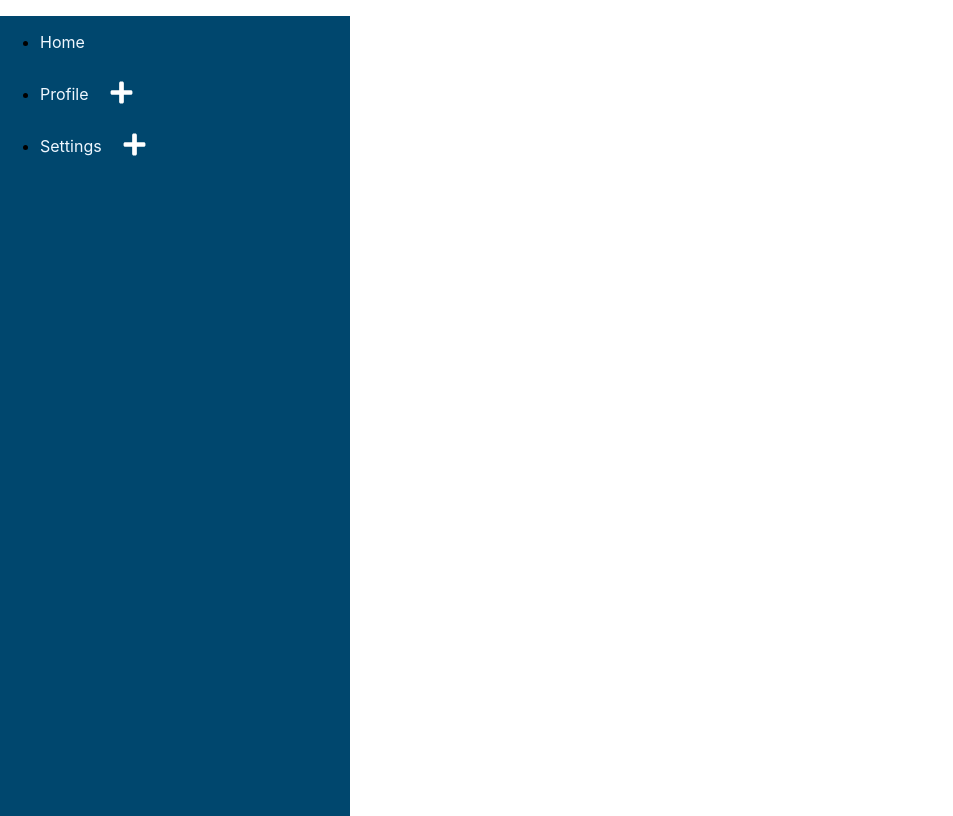
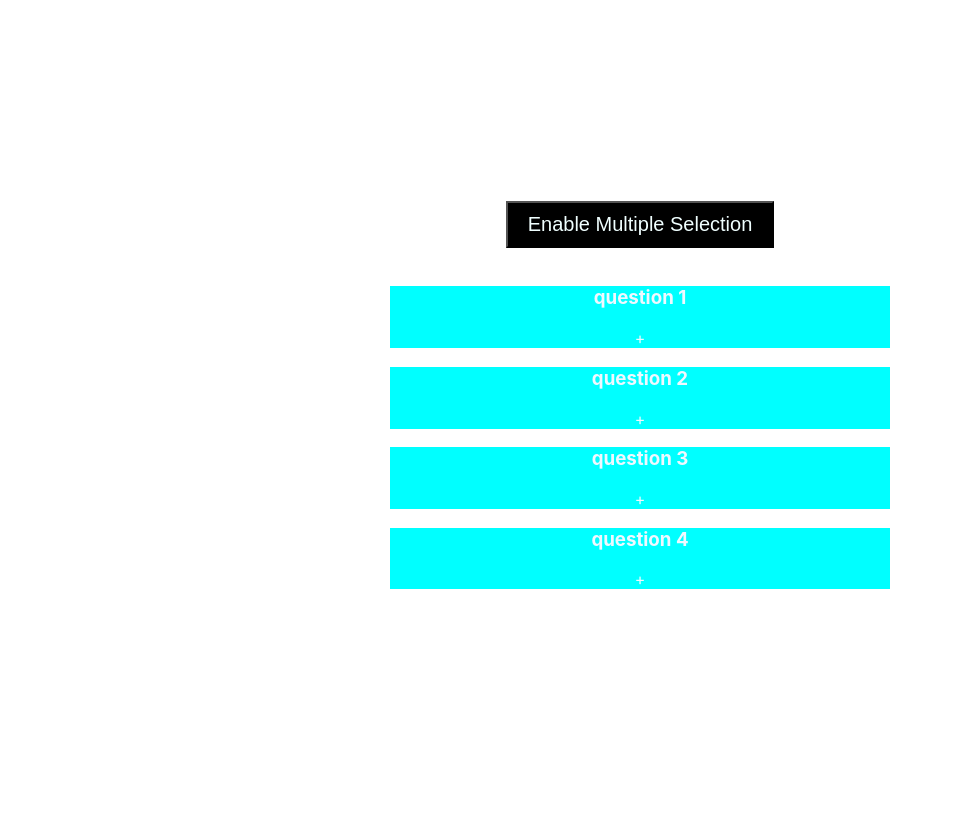
Before and after one commit to YuzhuoMa816/react_prac, a React (Create React App) app: page / in a window 1280 px wide. Shown: the whole page, without its empty margins (0-953 px from the left). Built offline with nearby package versions, Linux system fonts and the light colour scheme.

Commit message:
optimize the accordian component

```diff
--- a/src/App.js
+++ b/src/App.js
@@ -11,7 +11,9 @@ function App() {
     <div className="App">
 
 
-      {/* <Accordian/> */}
+      <Accordian/>
+
+      {/* <PracAccordian /> */}
 
 
       {/* <RandomColor/> */}
@@ -24,7 +26,7 @@ function App() {
 
 {/* <LoadMoreData/> */}
 
-<SideMenu menuList={menus}/>
+{/* <SideMenu menuList={menus}/> */}
     </div>
   );
 }
--- a/src/component/Accordian/accordianIndex.jsx
+++ b/src/component/Accordian/accordianIndex.jsx
@@ -2,8 +2,15 @@ import { useState, useEffect } from "react";
 import "./accordianStyle.css";
 import data from "./accordianData";
 function Accordian() {
+  const enableMultipleSelectedWord = "Enable Multiple Selection";
+  const enableSingleSelectedWord = "Enable Single Selection";
+
   const [selected, setSelected] = useState(null);
   const [enableMultiSelection, setEnableMultiSelection] = useState(false);
+
+  const [multiselectWords, setMultiselectWords] = useState(
+    enableMultipleSelectedWord
+  );
 
   const [selectedList, setSelectedList] = useState([]);
 
@@ -23,17 +30,23 @@ function Accordian() {
     setSelectedList(tempAccordList);
   }
 
+  function MultipleSelectClick() {
+    setEnableMultiSelection((prev) => {
+      if (prev) {
+        setMultiselectWords(enableMultipleSelectedWord);
+      } else {
+        setMultiselectWords(enableSingleSelectedWord);
+      }
+      return !prev;
+    });
+
+    setSelectedList([]);
+    setSelected(null);
+  }
+
   return (
     <div className="wrapper">
-      <button
-        onClick={() => {
-          setEnableMultiSelection(!enableMultiSelection);
-          setSelected(null);
-          setSelectedList([]);
-        }}
-      >
-        Enable multiple selection
-      </button>
+      <button onClick={MultipleSelectClick}>{multiselectWords}</button>
       <div className="accordian">
         {data && data.length > 0 ? (
           data.map((dataItem) => (
@@ -46,7 +59,7 @@ function Accordian() {
                 }
                 className="title"
               >
-                <h3>dataItem.question</h3>
+                <h3>{dataItem.question}</h3>
                 <span>+</span>
               </div>
               {enableMultiSelection ? (
```
